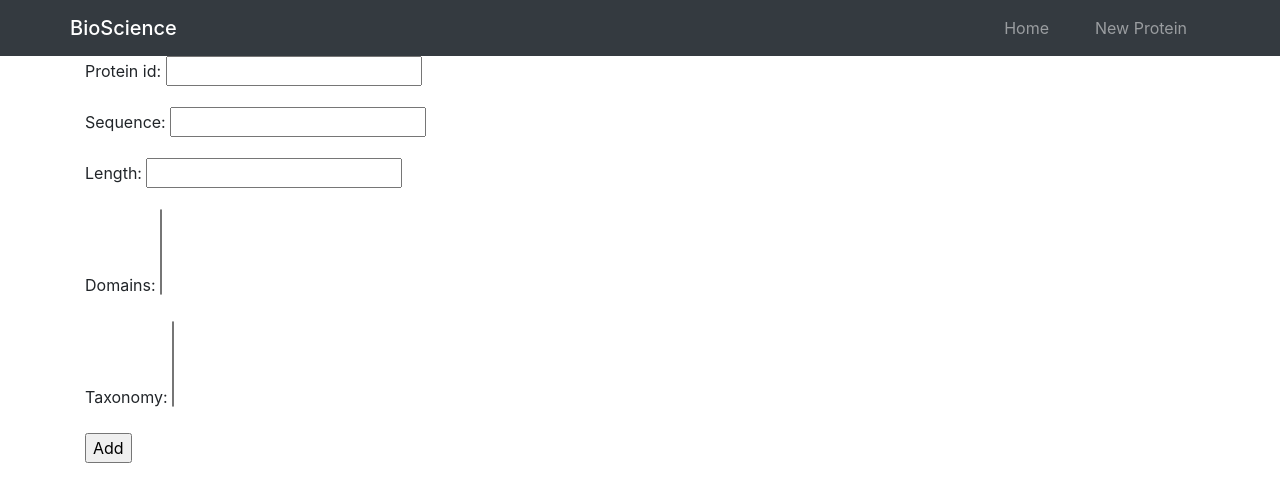
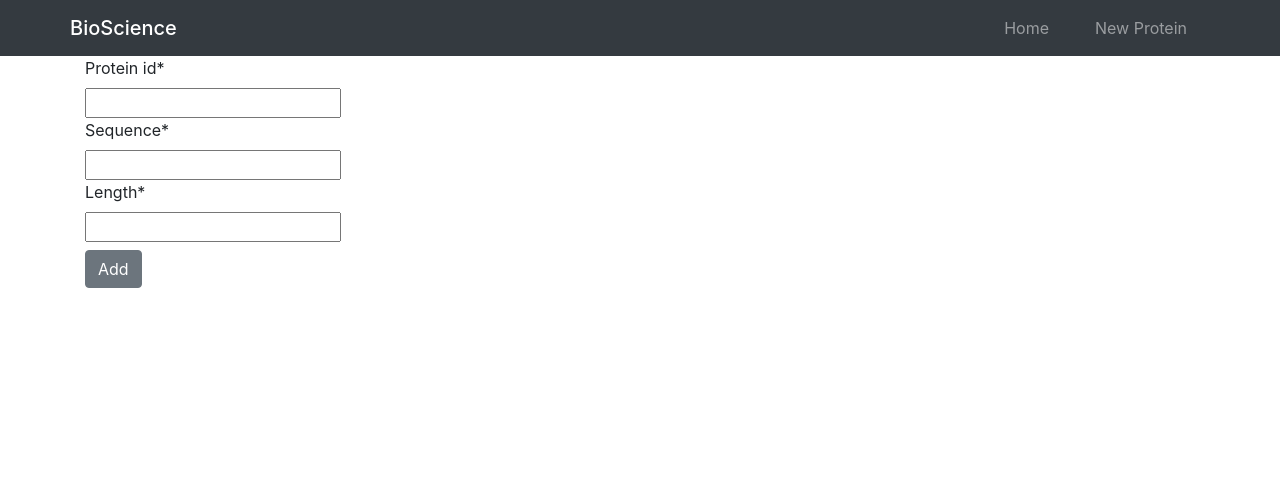
Before and after one commit to mo7alb/BioScience, a Django app: page /new in a window 1280 px wide. Shown: the top 502 px of the page. Run offline with Django 3.2, Linux system fonts and the light colour scheme; data that the repository does not hold is empty; some libraries are stand-ins or nearby versions.

Commit message:
fixed issue #3

```diff
--- a/bioscience/settings.py
+++ b/bioscience/settings.py
@@ -39,7 +39,8 @@ INSTALLED_APPS = [
     'django.contrib.messages',
     'django.contrib.staticfiles',
     'rest_framework',
-    'bootstrap4'
+    'bootstrap4',
+    'crispy_forms'
 ]
 
 REST_FRAMEWORK = {
--- a/organism/api.py
+++ b/organism/api.py
@@ -41,6 +41,7 @@ class ProteinDetail(GenericAPIView):
    def get(self, request, protein_id, format="json") -> Response:
       # get the protein from the query set
       protein = self.get_object(protein_id)
+      print (protein)
       # serialize it to be returned to the client
       serializer = ProteinSerializer(protein)
       # return the serialized data within a response
--- a/organism/forms.py
+++ b/organism/forms.py
@@ -4,7 +4,8 @@ from .models import Protein
 
 class ProteinForm(ModelForm):
     """
+    a class used to make a django form to add a new protein to the database
     """
     class Meta:
         model = Protein
-        fields = '__all__'
+        fields = ['protein_id', 'sequence', 'length']
--- a/organism/serializers.py
+++ b/organism/serializers.py
@@ -41,7 +41,7 @@ class ProteinSerializer(serializers.ModelSerializer):
          pro.taxonomy.add(Taxonomy.objects.get(id=tax['id']))
 
       for domain in domains_data:
-         pro.domains.add(Domain.objects.get(id=domain['id']))
+         pro.domains.add(Domain.objects.get(domain_id=domain['id']))
 
       return pro
 
--- a/organism/templates/newProtein.html
+++ b/organism/templates/newProtein.html
@@ -1,5 +1,6 @@
 <!-- prettier-ignore -->
 {% extends 'base.html' %}
+{% load crispy_forms_tags %}
 
 {% block head %}
 <title>New Protein</title>
@@ -9,8 +10,8 @@
 {% block content %}
 <div class="container">
    <form method="post" class="form">
-      {% csrf_token %} {{ form.as_p }}
-      <input type="submit" value="Add" />
+      {% csrf_token %} {{ form | crispy }}
+      <input type="submit" value="Add" class="btn btn-secondary my-2" />
    </form>
 </div>
 {% endblock %}
--- a/organism/views.py
+++ b/organism/views.py
@@ -1,29 +1,43 @@
 from django.shortcuts import render
 from .models import Taxonomy
 from django.core.paginator import Paginator
-from . import forms
+from .forms import ProteinForm
 
-def index(request):
+def index(request) -> render:
+   """
+   a function based view used to server the index single page template
+   """
+   # get list of organism ordered by their id
    taxonomy_list = Taxonomy.objects.all().order_by('taxa_id')
+   # add the data to a paginator display 50 rows each time
+   # there is a lot of data this needs to be done
    paginator = Paginator(taxonomy_list, 50)
 
+   # get the page of the pagination
    page = request.GET.get('page')
+   # get data from the paginator based on the page
    taxonomy = paginator.get_page(page)
 
+   # render the template with the organism data
    return render(request, 'index.html', { "taxonomy": taxonomy })
 
-def new_protein(request):
+def new_protein(request) -> render:
    """
       a view that handles serving a template that has a form to
       add a new protein and adding a new protein to the database
    """
+
+   # check if it is a POST request
    if request.method == "POST":
-      form = forms.ProteinForm(request.POST)
-      print(form.cleaned_data)
-      taxonomy = form.cleaned_data['taxonomy']
-      domains = form.cleaned_data['domains']
-      print("tax & domains")
-      print(taxonomy, domains)
 
-   form = forms.ProteinForm()
+      form = ProteinForm(request.POST)
+
+      if form.is_valid():
+
+         form.save()
+
+   # if the request is a GET request
+   # create a form
+   form = ProteinForm()
+   # render the template
    return render(request, 'newProtein.html', {'form': form})
--- a/requirements.txt
+++ b/requirements.txt
@@ -2,6 +2,7 @@ asgiref==3.5.2
 beautifulsoup4==4.11.1
 Django==3.0.3
 django-bootstrap4==22.1
+django-crispy-forms==1.14.0
 djangorestframework==3.13.1
 pytz==2022.1
 soupsieve==2.3.2.post1
```
